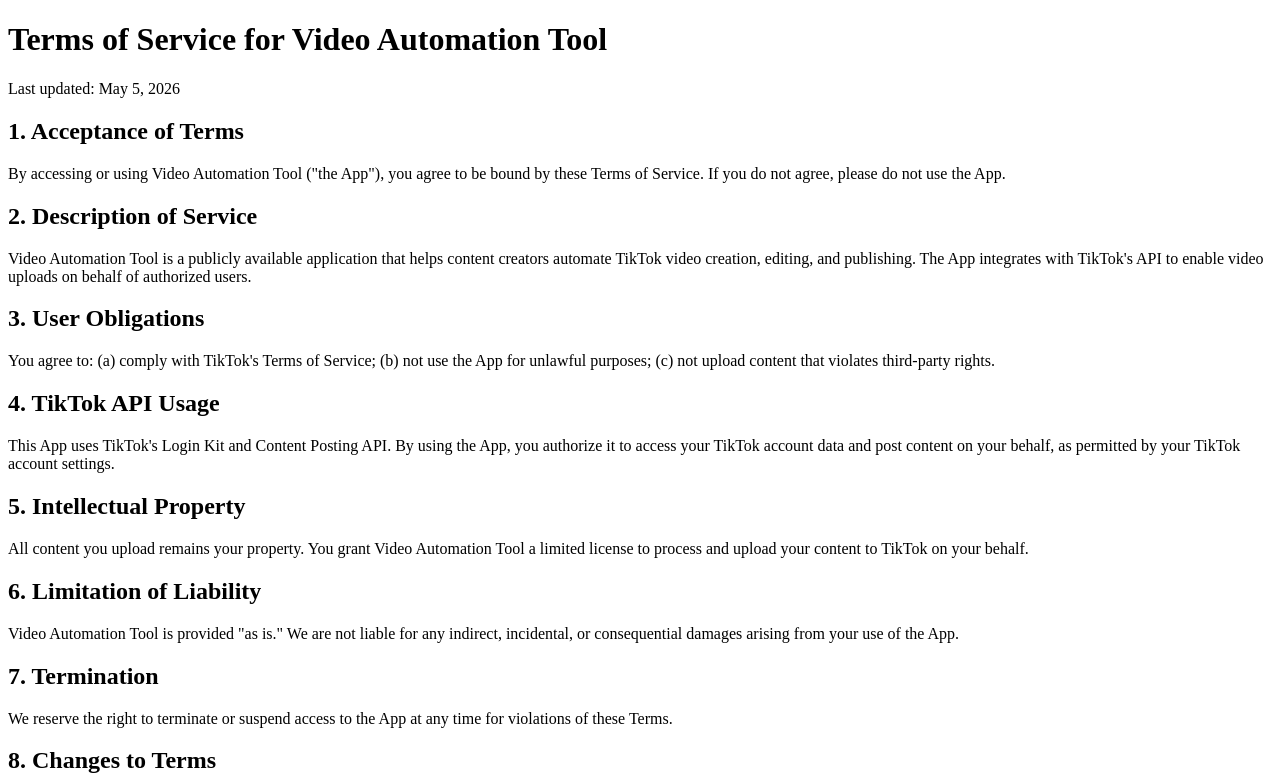
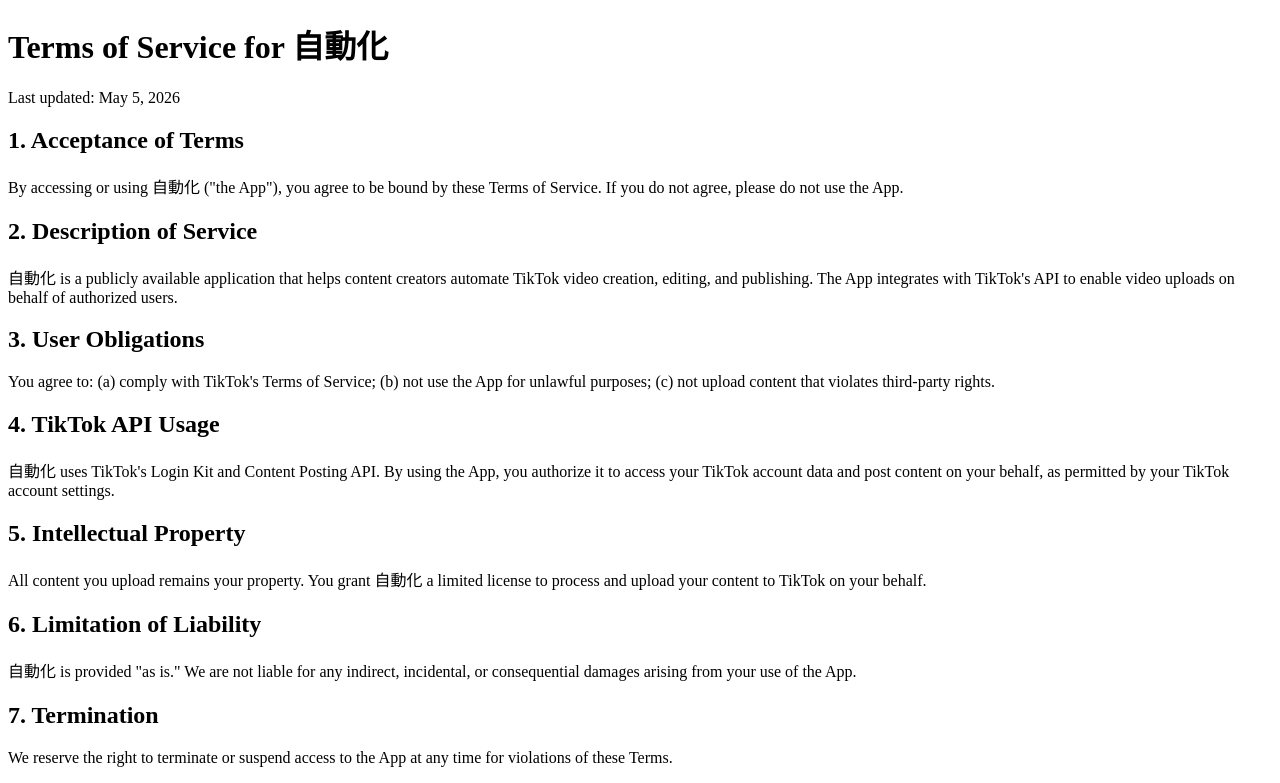
Before and after one commit to ft23ry77/video-auto-tool, a plain HTML site: page terms.html in a window 1280 px wide. Shown: the top 783 px of the page. Drawn offline with Linux system fonts and the light colour scheme.

Commit message:
Update terms.html

```diff
--- a/terms.html
+++ b/terms.html
@@ -3,29 +3,29 @@
 <head>
   <meta charset="UTF-8">
   <meta name="viewport" content="width=device-width, initial-scale=1.0">
-  <title>Terms of Service - Video Automation Tool</title>
+  <title>Terms of Service - 自動化</title>
 </head>
 <body>
-  <h1>Terms of Service for Video Automation Tool</h1>
+  <h1>Terms of Service for 自動化</h1>
   <p>Last updated: May 5, 2026</p>
 
   <h2>1. Acceptance of Terms</h2>
-  <p>By accessing or using Video Automation Tool ("the App"), you agree to be bound by these Terms of Service. If you do not agree, please do not use the App.</p>
+  <p>By accessing or using 自動化 ("the App"), you agree to be bound by these Terms of Service. If you do not agree, please do not use the App.</p>
 
   <h2>2. Description of Service</h2>
-  <p>Video Automation Tool is a publicly available application that helps content creators automate TikTok video creation, editing, and publishing. The App integrates with TikTok's API to enable video uploads on behalf of authorized users.</p>
+  <p>自動化 is a publicly available application that helps content creators automate TikTok video creation, editing, and publishing. The App integrates with TikTok's API to enable video uploads on behalf of authorized users.</p>
 
   <h2>3. User Obligations</h2>
   <p>You agree to: (a) comply with TikTok's Terms of Service; (b) not use the App for unlawful purposes; (c) not upload content that violates third-party rights.</p>
 
   <h2>4. TikTok API Usage</h2>
-  <p>This App uses TikTok's Login Kit and Content Posting API. By using the App, you authorize it to access your TikTok account data and post content on your behalf, as permitted by your TikTok account settings.</p>
+  <p>自動化 uses TikTok's Login Kit and Content Posting API. By using the App, you authorize it to access your TikTok account data and post content on your behalf, as permitted by your TikTok account settings.</p>
 
   <h2>5. Intellectual Property</h2>
-  <p>All content you upload remains your property. You grant Video Automation Tool a limited license to process and upload your content to TikTok on your behalf.</p>
+  <p>All content you upload remains your property. You grant 自動化 a limited license to process and upload your content to TikTok on your behalf.</p>
 
   <h2>6. Limitation of Liability</h2>
-  <p>Video Automation Tool is provided "as is." We are not liable for any indirect, incidental, or consequential damages arising from your use of the App.</p>
+  <p>自動化 is provided "as is." We are not liable for any indirect, incidental, or consequential damages arising from your use of the App.</p>
 
   <h2>7. Termination</h2>
   <p>We reserve the right to terminate or suspend access to the App at any time for violations of these Terms.</p>
```
